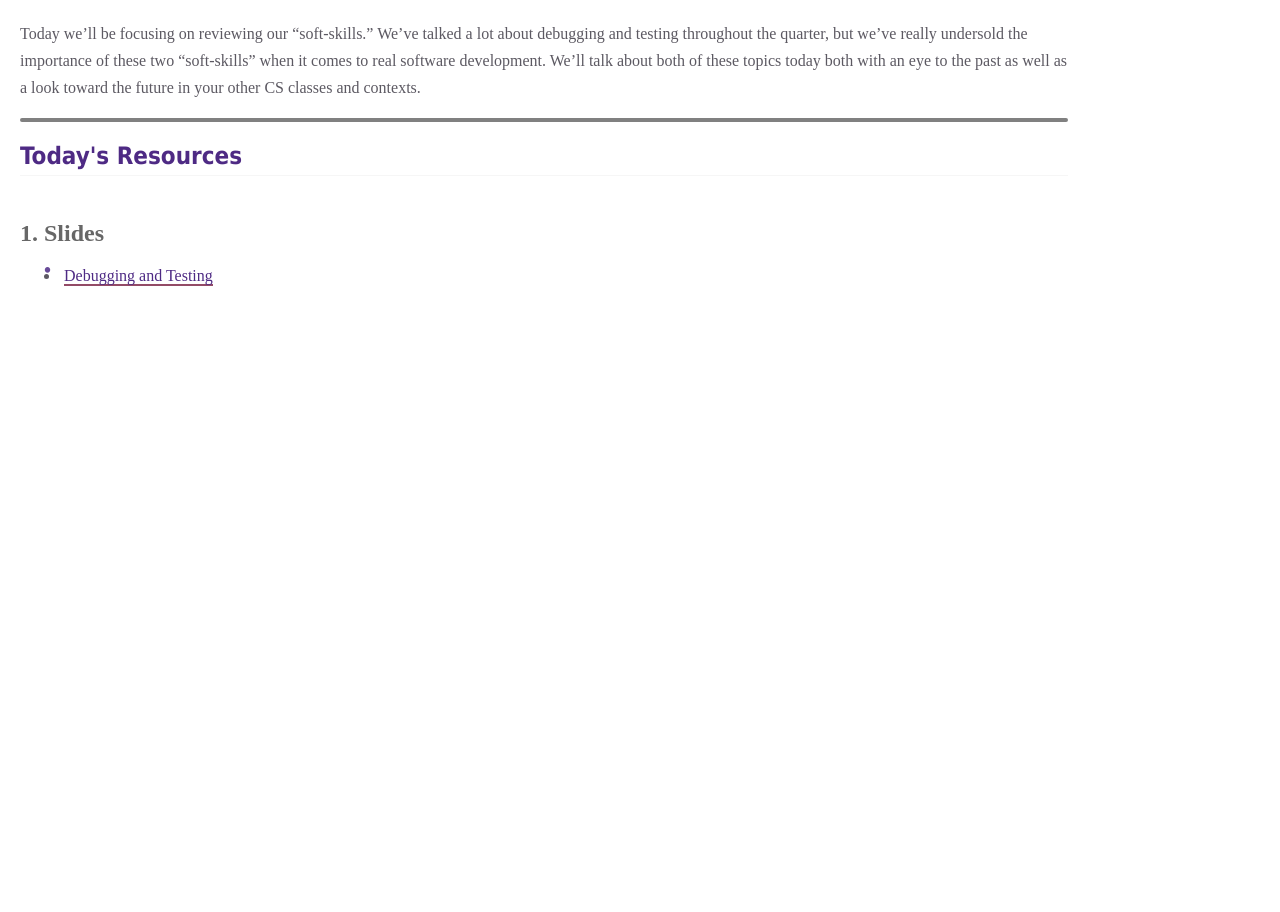
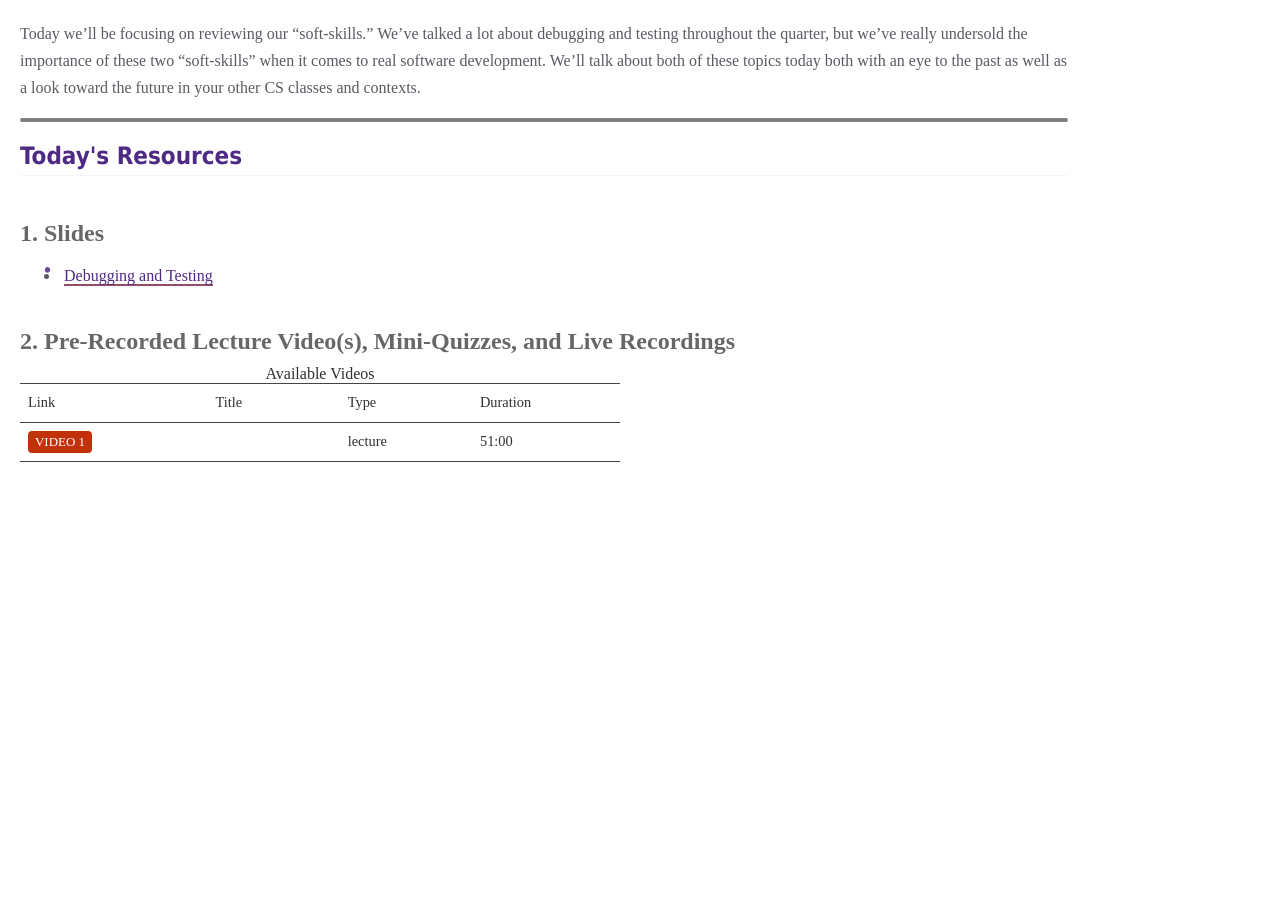
Before and after one commit to shhyou/bain-cs111-web-fork, a Jekyll site: the page built from pages/_lectures/week11_lecture01.md, in a window 1280 px wide. Built offline with Jekyll 4.4.1, drawn with Linux system fonts in a browser that asks for light colours; some web fonts are replaced.

Commit message:
wk 11 updates

```diff
--- a/pages/_lectures/week11_lecture01.md
+++ b/pages/_lectures/week11_lecture01.md
@@ -7,6 +7,10 @@ num: 25
 due_date: 2023-11-27
 canvas_title: Monday - Lecture 25 - Debugging and Testing
 canvas_id: monday-lecture-25-debugging-and-testing
+videos:
+  - url: https://northwestern.hosted.panopto.com/Panopto/Pages/Viewer.aspx?id=64912efa-80df-41ab-a4f4-b0780012e491&start=120
+    duration: "51:00"
+    live: 1
 slides:
   - url: https://docs.google.com/presentation/d/16AUV77EsFFg2I5LhZwWcIaW_SNh5rGXcSvMo_cfOE_c/edit?usp=sharing
     title: "Debugging and Testing"
```
Also changed, not shown: pages/_lectures/week11_lecture02.md (+2 -2 lines).
